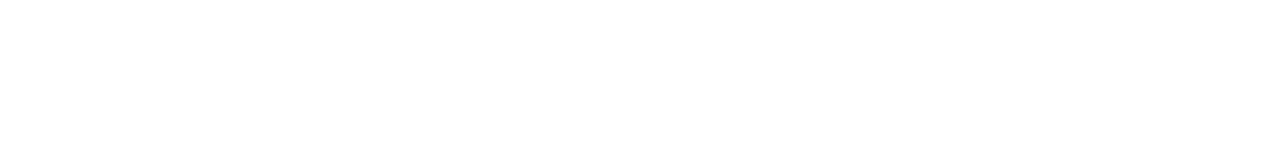
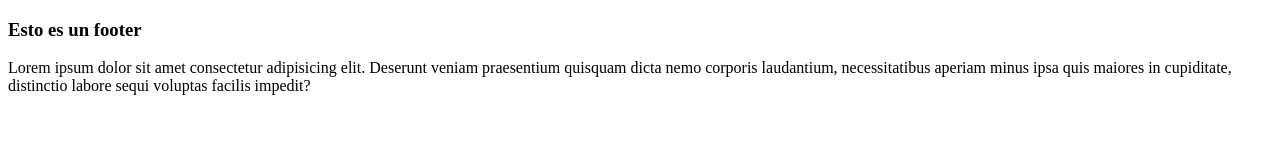
Before and after one commit to jaimezzapata/pull-request, a plain HTML site: page index.html in a window 1280 px wide. Drawn offline with Linux system fonts and the light colour scheme.

Commit message:
Se agrega el footer a la pagina del pull-request

```diff
--- a/index.html
+++ b/index.html
@@ -7,5 +7,9 @@
 </head>
 <body>
 
+    <footer>
+        <h3>Esto es un footer</h3>
+        <p>Lorem ipsum dolor sit amet consectetur adipisicing elit. Deserunt veniam praesentium quisquam dicta nemo corporis laudantium, necessitatibus aperiam minus ipsa quis maiores in cupiditate, distinctio labore sequi voluptas facilis impedit?</p>
+    </footer>
 </body>
 </html>
```
